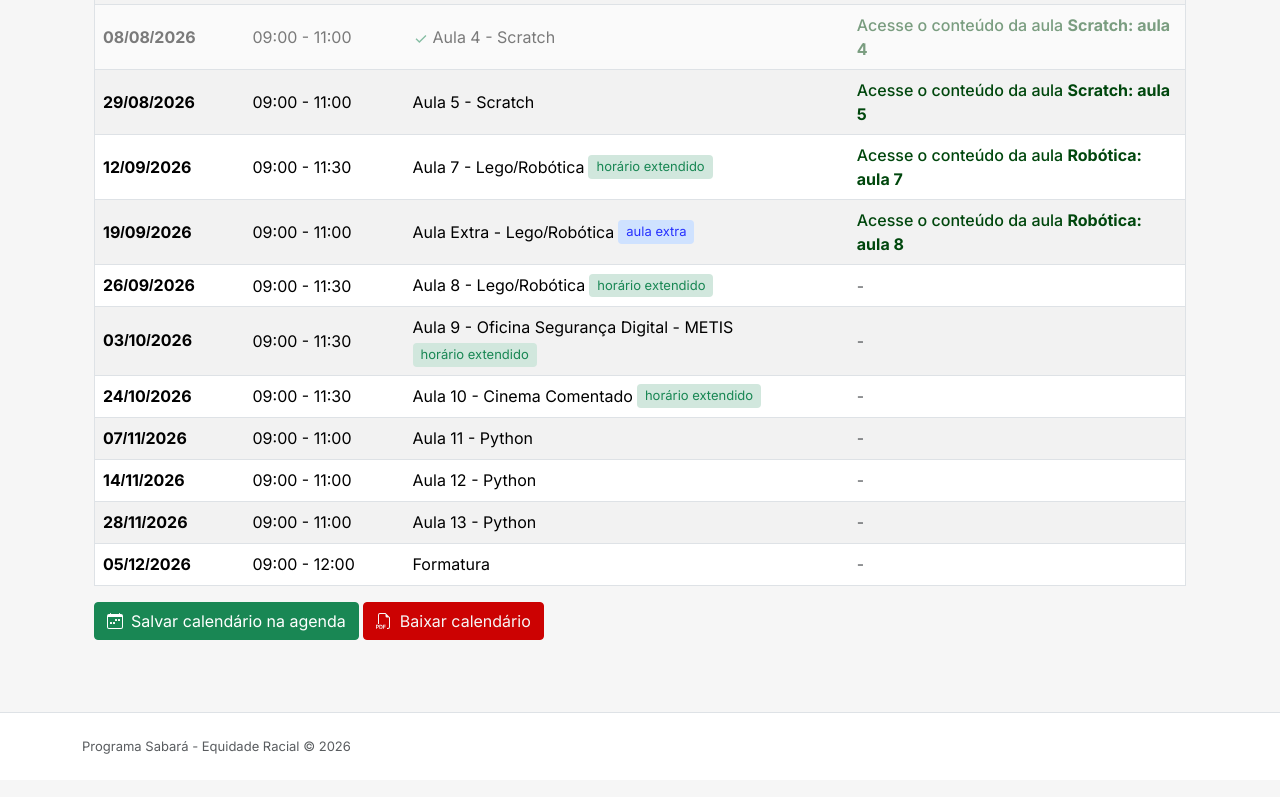
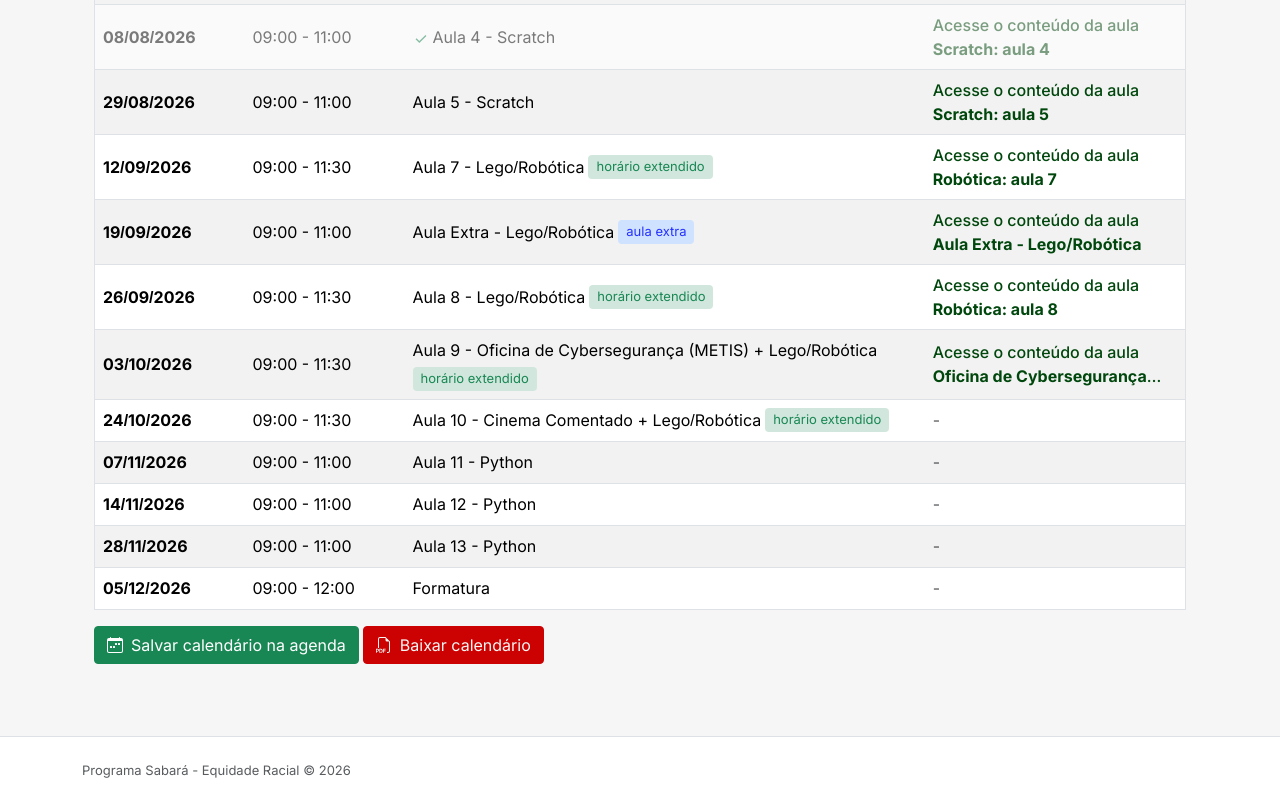
Before and after one commit to gabriersdev/ps-equidade, a Next.js app: page /calendar in a window 1280 px wide. Shown: the part 890-1687 px from the top of the page. Built offline with nearby package versions, Linux system fonts and the light colour scheme; a web font is replaced by a local one.

Commit message:
feat: add calendar page, event data source, and list/table components

```diff
--- a/app/calendar/page.tsx
+++ b/app/calendar/page.tsx
@@ -39,7 +39,7 @@ export default function CalendarPage() {
 
         <div>
           {
-            viewType === "list" ? <CalendarList events={events} currentDate={currentDate}/> : <CalendarTable events={events}/>
+            viewType === "list" ? <CalendarList events={events} currentDate={currentDate}/> : <CalendarTable events={events} currentDate={currentDate}/>
           }
         </div>
 
--- a/components/calendar-list.tsx
+++ b/components/calendar-list.tsx
@@ -35,7 +35,7 @@ export default function CalendarList({events, currentDate}: CalendarListProps) {
               <td className="align-middle" style={{opacity: isPast ? 0.5 : 1}}>
                 <div className={"d-flex align-items-center gap-1 flex-wrap"}>
                   {isPast ? <span className={"text-success"}><svg xmlns="http://www.w3.org/2000/svg" height="16" viewBox="0 -960 960 960" width="16" fill="currentcolor"><path d="M382-240 154-468l57-57 171 171 367-367 57 57-424 424Z"/></svg></span> : <></>}
-                  <span>{renderText(event.title)}</span>
+                  <span className={"text-truncate"}>{renderText(event.title)}</span>
                   {(moment(`2020-01-01T${event.timeFinish}`).diff(moment(`2020-01-01T${event.timeInit}`), "minutes") >= (60 * 2.5) && self.length - 1 !== index) && <span style={{paddingTop: "0.125rem", paddingBottom: "0.125rem"}} className={"bg-success-subtle fw-normal text-sm rounded-1 px-2 text-success"}>horário extendido</span>}
                   {event.title.toLowerCase().includes("aula extra") ? (<span style={{paddingTop: "0.125rem", paddingBottom: "0.125rem", color: "#2631FF"}} className={"bg-primary-subtle fw-normal text-sm rounded-1 px-2"}>aula extra</span>) : ""}
                 </div>
--- a/components/calendar-table.tsx
+++ b/components/calendar-table.tsx
@@ -8,9 +8,10 @@ import {renderText} from "@/libs/render-text";
 
 interface CalendarViewProps {
   events: CalendarEvent[];
+  currentDate: moment.Moment | null;
 }
 
-export default function CalendarTable({events}: CalendarViewProps) {
+export default function CalendarTable({events, currentDate}: CalendarViewProps) {
   const dates = events.map(e => moment(e.date, 'DD/MM/YYYY'));
 
   const minDate = dates.length > 0 ? moment.min(dates).startOf('month') : moment().startOf('month');
@@ -70,6 +71,8 @@ export default function CalendarTable({events}: CalendarViewProps) {
                 const dayEvents = events.filter(e => moment(e.date, 'DD/MM/YYYY').isSame(date, 'day'));
                 const isToday = moment().isSame(date, 'day');
 
+                const isPast = currentDate ? date.isBefore(currentDate, 'day') : false;
+
                 return (
                   <td
                     key={j}
@@ -86,8 +89,13 @@ export default function CalendarTable({events}: CalendarViewProps) {
                             <span className={"text-small text-balance font-inter"}>{renderText(evt.title)}</span>
                           </Tooltip>
                         }>
-                          <div className="bg-success text-white p-1 px-2 rounded-1 line-clamp-3" style={{fontSize: '1rem', lineHeight: '1.2'}}>
-                            <span className="fw-bold me-1 d-block">{evt.timeInit.substring(0, 5)}</span>
+                          <div className="bg-success text-white p-1 px-2 rounded-1 line-clamp-2" style={{fontSize: '1rem', lineHeight: '1.2', opacity: isPast ? 0.5 : 1}}>
+                            <span className="fw-bold me-1 d-flex align-items-center gap-1">
+                              {evt.timeInit.substring(0, 5)}
+                              {isPast && (
+                                <svg xmlns="http://www.w3.org/2000/svg" height="14" viewBox="0 -960 960 960" width="14" fill="currentcolor"><path d="M382-240 154-468l57-57 171 171 367-367 57 57-424 424Z"/></svg>
+                              )}
+                            </span>
                             <span className={"mt-1 d-block"}>{renderText(evt.title)}</span>
                           </div>
                         </OverlayTrigger>
--- a/resources/calendar-events.ts
+++ b/resources/calendar-events.ts
@@ -13,10 +13,10 @@ export const events: CalendarEvent[] = [
   {date: '08/08/2026', title: 'Aula 4 - Scratch', id: "scratch-aula-4", timeInit: "09:00:00", timeFinish: "11:00:00",},
   {date: '29/08/2026', title: 'Aula 5 - Scratch', id: "scratch-aula-5", timeInit: "09:00:00", timeFinish: "11:00:00",},
   {date: '12/09/2026', title: 'Aula 7 - Lego/Robótica', id: "robotica-aula-7", timeInit: "09:00:00", timeFinish: "11:30:00",},
-  {date: '19/09/2026', title: 'Aula Extra - Lego/Robótica', id: "robotica-aula-8", timeInit: "09:00:00", timeFinish: "11:00:00",},
-  {date: '26/09/2026', title: 'Aula 8 - Lego/Robótica', timeInit: "09:00:00", timeFinish: "11:30:00",},
-  {date: '03/10/2026', title: 'Aula 9 - Oficina Segurança Digital - METIS', timeInit: "09:00:00", timeFinish: "11:30:00",},
-  {date: '24/10/2026', title: 'Aula 10 - Cinema Comentado', timeInit: "09:00:00", timeFinish: "11:30:00",},
+  {date: '19/09/2026', title: 'Aula Extra - Lego/Robótica', id: "robotica-aula-extra", timeInit: "09:00:00", timeFinish: "11:00:00",},
+  {date: '26/09/2026', title: 'Aula 8 - Lego/Robótica', id: "robotica-aula-8", timeInit: "09:00:00", timeFinish: "11:30:00",},
+  {date: '03/10/2026', title: 'Aula 9 - Oficina de Cybersegurança (METIS) + Lego/Robótica', id: "oficina-hibrida-9", timeInit: "09:00:00", timeFinish: "11:30:00",},
+  {date: '24/10/2026', title: 'Aula 10 - Cinema Comentado + Lego/Robótica', timeInit: "09:00:00", timeFinish: "11:30:00",},
   {date: '07/11/2026', title: 'Aula 11 - Python', timeInit: "09:00:00", timeFinish: "11:00:00",},
   {date: '14/11/2026', title: 'Aula 12 - Python', timeInit: "09:00:00", timeFinish: "11:00:00",},
   {date: '28/11/2026', title: 'Aula 13 - Python', timeInit: "09:00:00", timeFinish: "11:00:00",},
```
